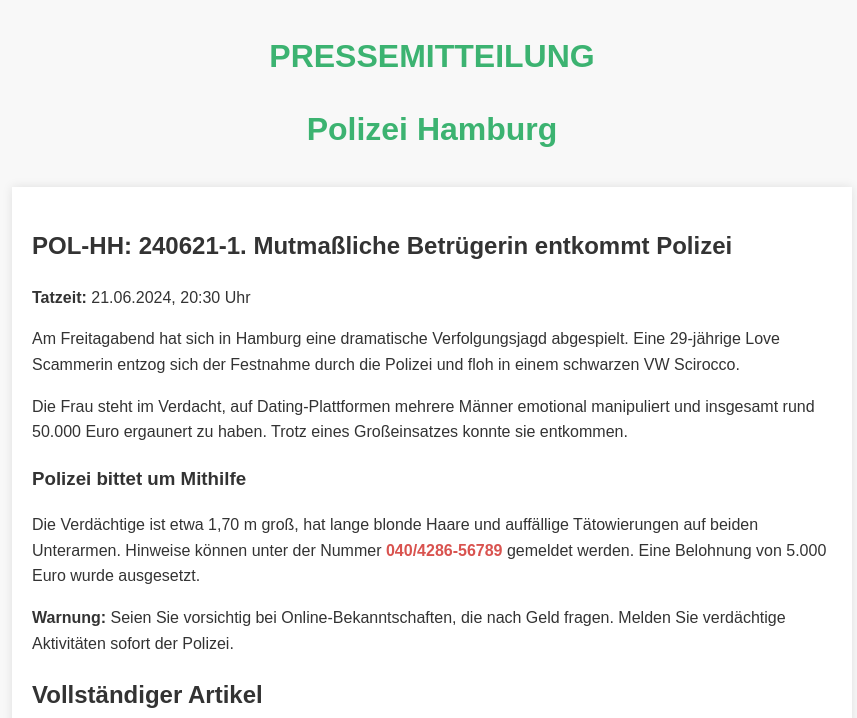
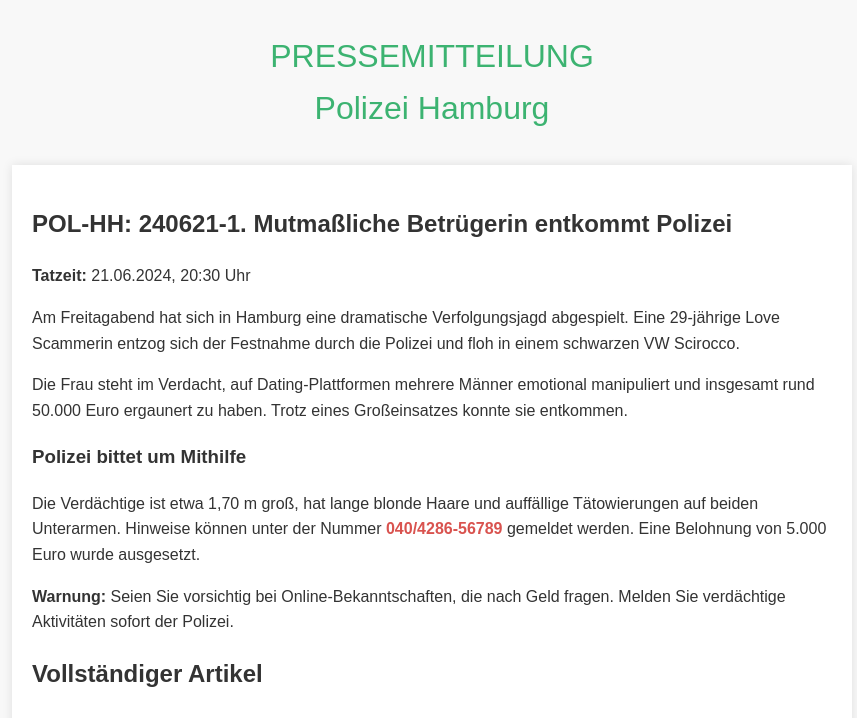
Before and after one commit to Lurki22/HamburgNews, a plain HTML site: page index.html in a window 1280 px wide. Shown: the top 718 px of the page, without its empty margins (208-1065 px from the left). Drawn offline with Linux system fonts and the light colour scheme.

Commit message:
Update index.html

```diff
--- a/index.html
+++ b/index.html
@@ -29,7 +29,7 @@
         }
         h1 {
             color: #3CB371;
-            font-weight: light;
+            font-weight: 300;
             <!-- alte Farbe: #222 -->
         }
         .highlight {
@@ -47,11 +47,7 @@
 </head>
 <body>
     <header>
-        <h1>PRESSEMITTEILUNG</h1>
-    <p>
-        <h1>Polizei Hamburg</h1>
-    </p>
-
+        <h1>PRESSEMITTEILUNG <br/> Polizei Hamburg</h1>
     </header>
     <main>
         <h2>POL-HH: 240621-1. Mutmaßliche Betrügerin entkommt Polizei</h2>
```
